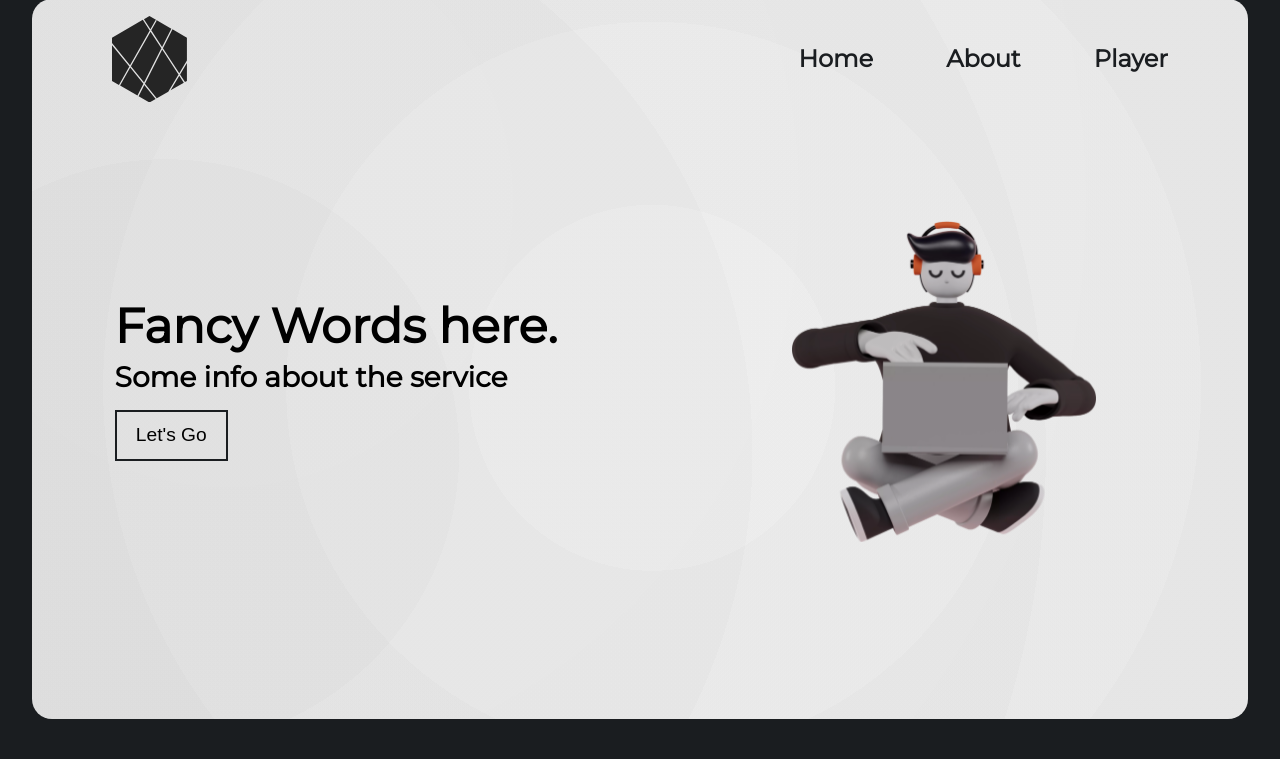
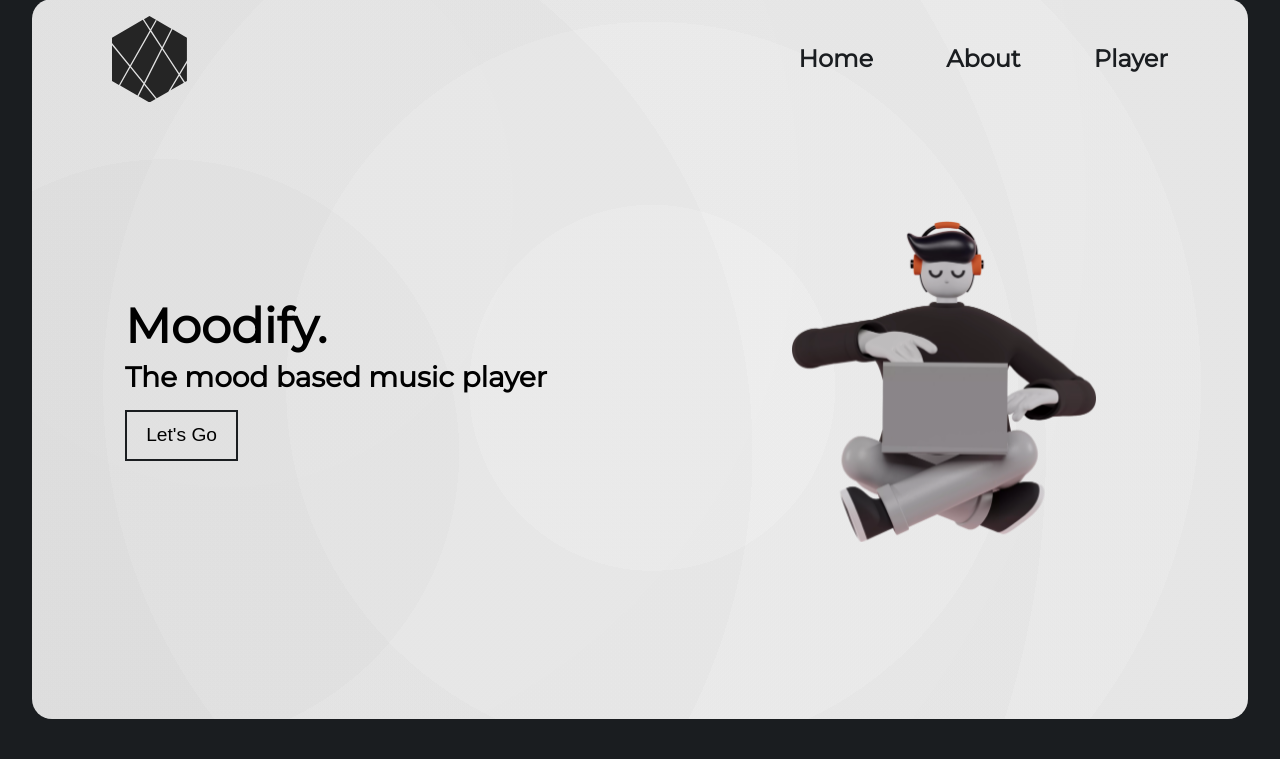
Before and after one commit to anirudhvsp/moodify, a Flask app: page / in a window 1280 px wide. Shown: the part 41-800 px from the top of the page. Run offline with Flask 2, Linux system fonts and the light colour scheme.

Commit message:
Update index.html

```diff
--- a/app/templates/index.html
+++ b/app/templates/index.html
@@ -40,8 +40,8 @@
         <div class="left">
             <div id="info" class="left-info">
 
-                <h1>Fancy Words here.</h1>
-                <h3>Some info about the service</h3>
+                <h1>Moodify.</h1>
+                <h3>The mood based music player</h3>
                 <button id="letgo">Let's Go</button>
             </div>
         </div>
```
